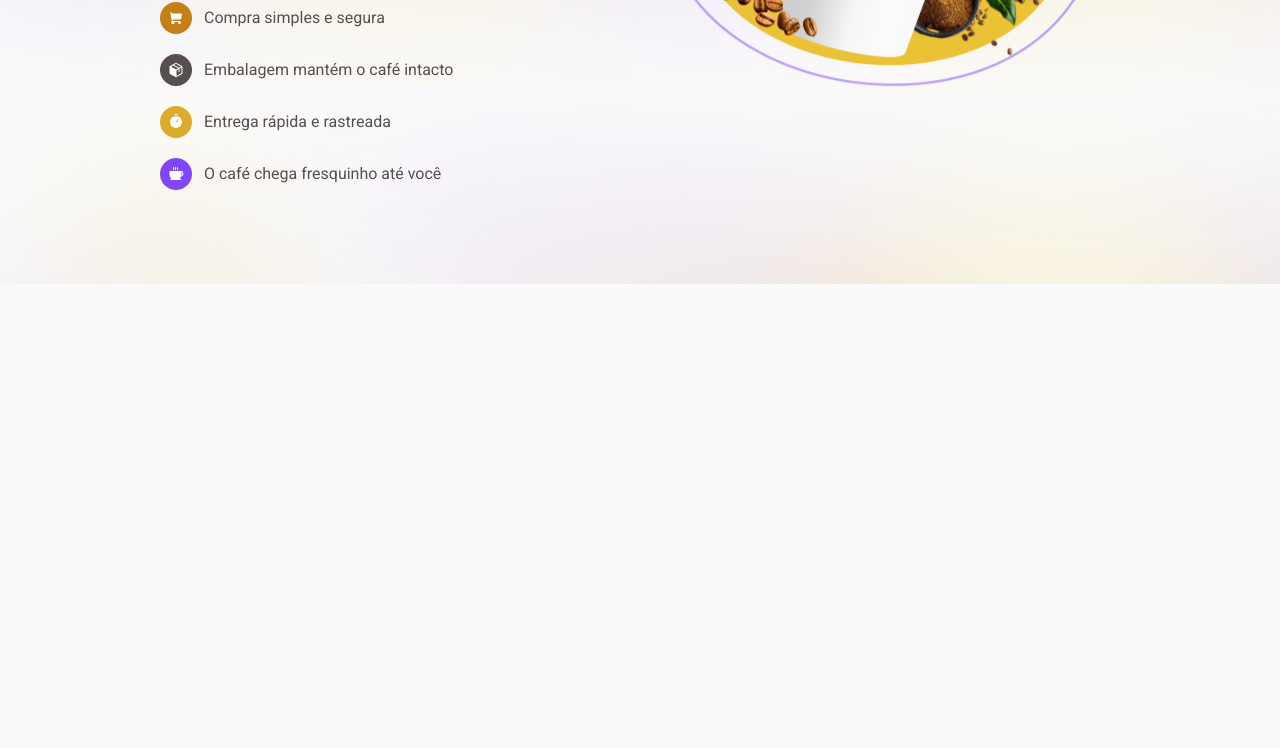
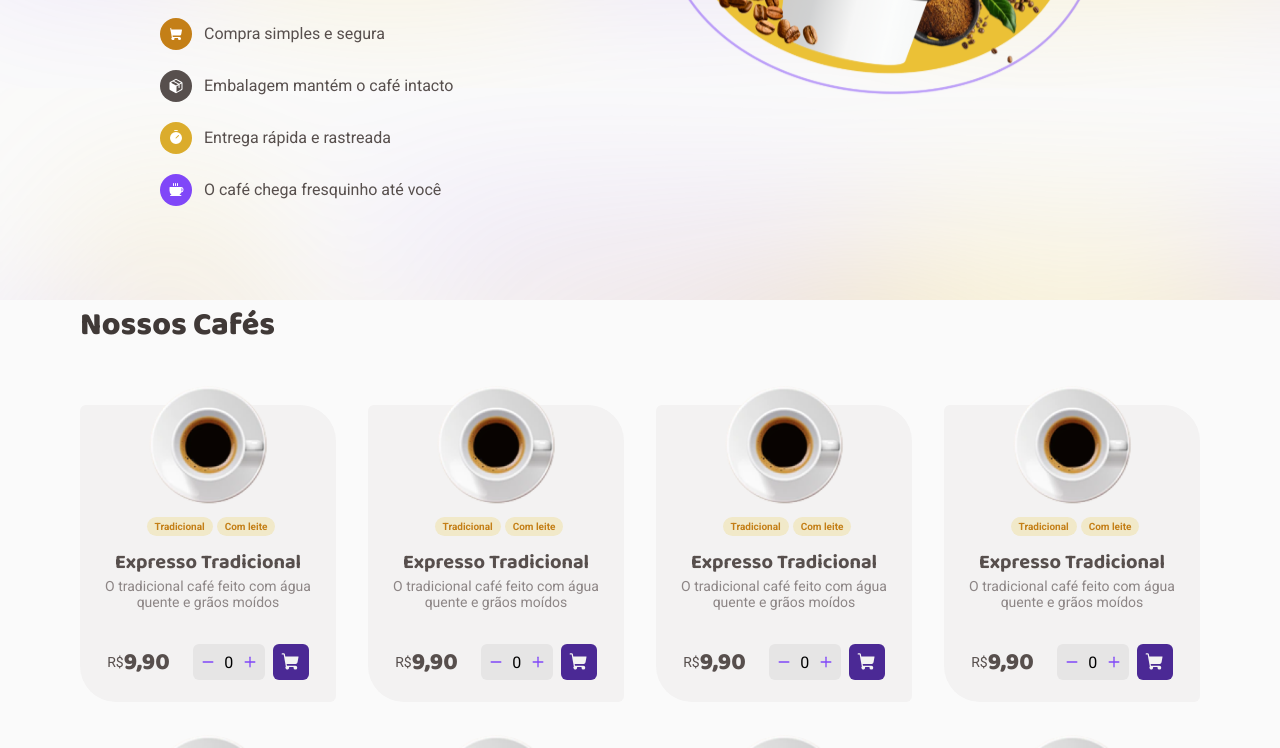
Before and after one commit to ericlys/Coffe-delivery, a React (Vite) app: page / in a window 1280 px wide. Shown: the part 560-1308 px from the top of the page. Before the commit the page ends 844 px from the top, so only its background shows below. Built offline with nearby package versions, Linux system fonts and the light colour scheme.

Commit message:
feat: Home page

```diff
--- a/src/Router.tsx
+++ b/src/Router.tsx
@@ -1,7 +1,7 @@
 import { Route, Routes } from "react-router-dom";
 import { DefaultLayout } from "./layout/DefaultLayout";
 import { Checkout } from "./pages/Checkout";
-import { Home } from "./pages/Home/inde";
+import { Home } from "./pages/Home/index";
 
 
 export function Router() {
--- /dev/null
+++ b/src/components/InputNumber/index.tsx
@@ -0,0 +1,26 @@
+import { InputHTMLAttributes, useState } from "react";
+import { Container, MinusIcon, PlusIcon } from "./styles";
+
+interface InputNumberProps extends InputHTMLAttributes<HTMLInputElement>{}
+
+export function InputNumber({...rest}: InputNumberProps){
+  const [value, setValue] = useState(0);
+
+  const handleDecrement = () => {
+    if(value > 0) {
+      setValue(value - 1)
+    }
+  }
+
+  const handleIncrement = () => {
+    setValue(value + 1)
+  }
+
+  return(
+    <Container>
+      <MinusIcon onClick={handleDecrement}/>
+        <input value={value} onChange={(e) => setValue(Number(e.target.value))} min={0} {...rest} type="number"/>
+      <PlusIcon onClick={handleIncrement}/>
+    </Container>
+  )
+}
--- /dev/null
+++ b/src/components/InputNumber/styles.ts
@@ -0,0 +1,45 @@
+import { Minus, Plus } from "phosphor-react";
+import styled from "styled-components";
+
+export const Container = styled.div`
+  display: flex;
+  background: ${(props) => props.theme['button']};
+  border-radius: .6rem;
+  padding: .85rem .8rem;
+  align-items: center;
+  gap: .4rem;
+
+  input::-webkit-inner-spin-button{
+    -webkit-appearance: none;
+    margin: 0;
+  }
+
+  input {
+    border-style: hidden;
+    background: transparent;
+    width: 2rem;
+
+    font-size: 1.6rem;
+    text-align: center;
+  }
+
+  input::focus {
+  outline: none;
+}
+`
+
+export const PlusIcon = styled(Plus).attrs({
+  size: 14,
+  weight: 'bold'
+})`
+  color: ${(props) => props.theme['purple']};
+  cursor: pointer;
+`
+
+export const MinusIcon = styled(Minus).attrs({
+  size: 14,
+  weight: 'bold'
+})`
+  color: ${(props) => props.theme['purple']};
+  cursor: pointer;
+`
--- a/src/layout/DefaultLayout/styles.ts
+++ b/src/layout/DefaultLayout/styles.ts
@@ -3,6 +3,7 @@ import styled from 'styled-components'
 export const LayoutContainer = styled.div`
   background: ${(props) => props.theme['background']};
   border-radius: 8px;
+  margin-bottom: 15.7rem;
 
   display: flex;
   flex-direction: column;
--- /dev/null
+++ b/src/pages/Home/components/CoffeItem/index.tsx
@@ -0,0 +1,30 @@
+import { BuyActionsWrapper, BuyCartIcon, BuyWrapper, Container, InfoWrapper, Tags } from "./styles";
+import TraditionalCoffe from "../../../../assets/cup.svg"
+import { InputNumber } from "../../../../components/InputNumber";
+
+export function CoffeItem(){
+  return(
+    <Container>
+      <img src={TraditionalCoffe} alt="traditional coffe"/>
+
+      <Tags>
+        <span>Tradicional</span>
+        <span>Com leite</span>
+      </Tags>
+
+      <InfoWrapper>
+        <h3>Expresso Tradicional</h3>
+        <span>O tradicional café feito com água quente e grãos moídos</span>
+      </InfoWrapper>
+
+      <BuyWrapper>
+        <p>R$ <span>9,90</span></p>
+
+        <BuyActionsWrapper>
+          <InputNumber />
+          <BuyCartIcon />
+        </BuyActionsWrapper>
+      </BuyWrapper>
+    </Container>
+  )
+}
--- /dev/null
+++ b/src/pages/Home/components/CoffeItem/styles.ts
@@ -0,0 +1,100 @@
+import { ShoppingCart } from "phosphor-react";
+import styled from "styled-components";
+
+export const Container = styled.div`
+  width: 100%;
+  max-width: 256px;
+  background: ${(props) => props.theme['card']};
+  border-radius: 6px 36px;
+  padding: 0 20px 20px 20px;
+
+  margin-top: 2rem;
+
+  display: flex;
+  flex-direction: column;
+  align-items: center;
+
+  img {
+    margin-top: -2rem;
+    width: 12rem;
+    height: 12rem;
+  }
+`
+
+export const Tags = styled.div`
+  display: flex;
+  gap: .4rem;
+  margin: 12px 10px 10px 16px;
+
+  span {
+    font-family: 'Roboto', sans-serif;
+    font-size: 1rem;
+    font-weight: 700;
+    color: ${(props) => props.theme['yellow-dark']};
+    background: ${(props) => props.theme['yellow-light']};
+    border-radius: 999px;
+    padding: 4px 8px;
+  }
+`
+
+export const InfoWrapper = styled.div`
+  display: flex;
+  flex-direction: column;
+  align-items: center;
+
+  h3{
+    font-family: 'Baloo 2', sans-serif;
+    font-weight: 700;
+    font-size: 2rem;
+  }
+
+  span {
+    font-size: 1.4rem;
+    color: ${(props)=> props.theme['label']};
+    text-align: center;
+  }
+`
+
+export const BuyWrapper = styled.div`
+  display: flex;
+  margin-top: 3.3rem;
+  font-size: 1.4rem;
+
+  align-items: center;
+  gap: 2.3rem;
+
+  p{
+    display: flex;
+    align-items: center;
+  }
+
+  span {
+    font-family: 'Baloo 2', sans-serif;
+    font-weight: 800;
+    font-size: 2.4rem;
+  }
+`
+
+export const BuyActionsWrapper = styled.div`
+  display: flex;
+  gap: .8rem;
+`
+
+export const BuyCartIcon = styled(ShoppingCart).attrs({
+  weight: "fill",
+  size: 36
+})`
+  color: ${(props) => props.theme['card']};
+  background: ${(props) => props.theme['purple-dark']};
+  padding: .8rem;
+  border-radius: 6px;
+  cursor: pointer;
+
+  :hover {
+    filter: brightness(1.5)
+  }
+
+  :active {
+    transform: scale(.94)
+  }
+`
--- /dev/null
+++ b/src/pages/Home/components/CoffeList/index.tsx
@@ -0,0 +1,21 @@
+import { CoffeItem } from "../CoffeItem";
+import { Container, Main } from "./styles";
+
+export function CoffeList(){
+
+  const coffes = [1,2,3,4,5,6,7,8,9,10,11,12,13,14]
+
+  return (
+    <Container>
+      <h2>Nossos Cafés</h2>
+
+      <Main>
+        {coffes.map( c => {
+          return (
+            <CoffeItem key={c}/>
+          )
+        })}
+      </Main>
+    </Container>
+  )
+}
--- /dev/null
+++ b/src/pages/Home/components/CoffeList/styles.ts
@@ -0,0 +1,21 @@
+import styled from "styled-components";
+
+export const Container = styled.div`
+  max-width: 116rem;
+  margin: auto;
+  padding: 0 2rem;
+
+  h2 {
+    font-family: 'Baloo 2', sans-serif;
+    font-weight: 800;
+    font-size: 3.2rem;
+    color: ${(props) => props.theme['subtitle']};
+    margin-bottom: 3.4rem;
+  }
+`
+
+export const Main = styled.main`
+  display: flex;
+  gap: 3.2rem;
+  flex-wrap: wrap;
+`
--- a/src/pages/Home/components/Intro/styles.ts
+++ b/src/pages/Home/components/Intro/styles.ts
@@ -22,12 +22,13 @@ export const Container = styled.div`
 
   p {
     max-width: 58.8rem;
+    margin-top: 1.6rem;
     font-size: 2rem;
     color: ${({theme}) => theme['subtitle']};
   }
 `
 
-export const WrapperInfo = styled.div`
+export const WrapperInfo = styled.ul`
   max-width: 58.8rem;
   display: flex;
   flex-wrap: wrap;
@@ -35,7 +36,7 @@ export const WrapperInfo = styled.div`
   margin-top: 6.6rem;
 `
 
-export const Info = styled.div`
+export const Info = styled.li`
   display: flex;
   align-items: center;
   gap: 1.2rem;
--- a/src/pages/Home/inde.tsx
+++ b/src/pages/Home/index.tsx
@@ -1,3 +1,4 @@
+import { CoffeList } from "./components/CoffeList"
 import { Intro } from "./components/Intro"
 import { Container } from "./styles"
 
@@ -5,6 +6,7 @@ export function Home(){
   return(
     <Container>
       <Intro />
+      <CoffeList/>
     </Container>
   )
 }
```
Also changed, not shown: src/assets/cup.svg (added).
